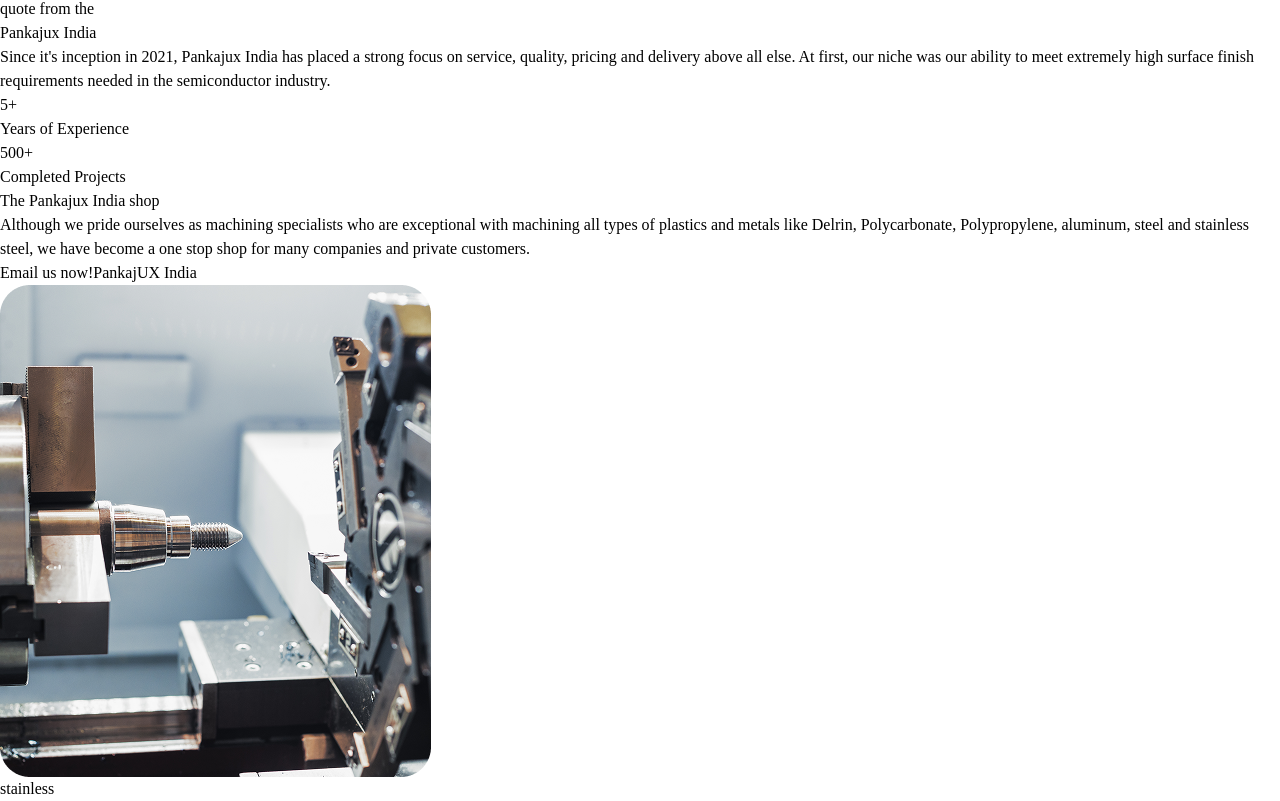
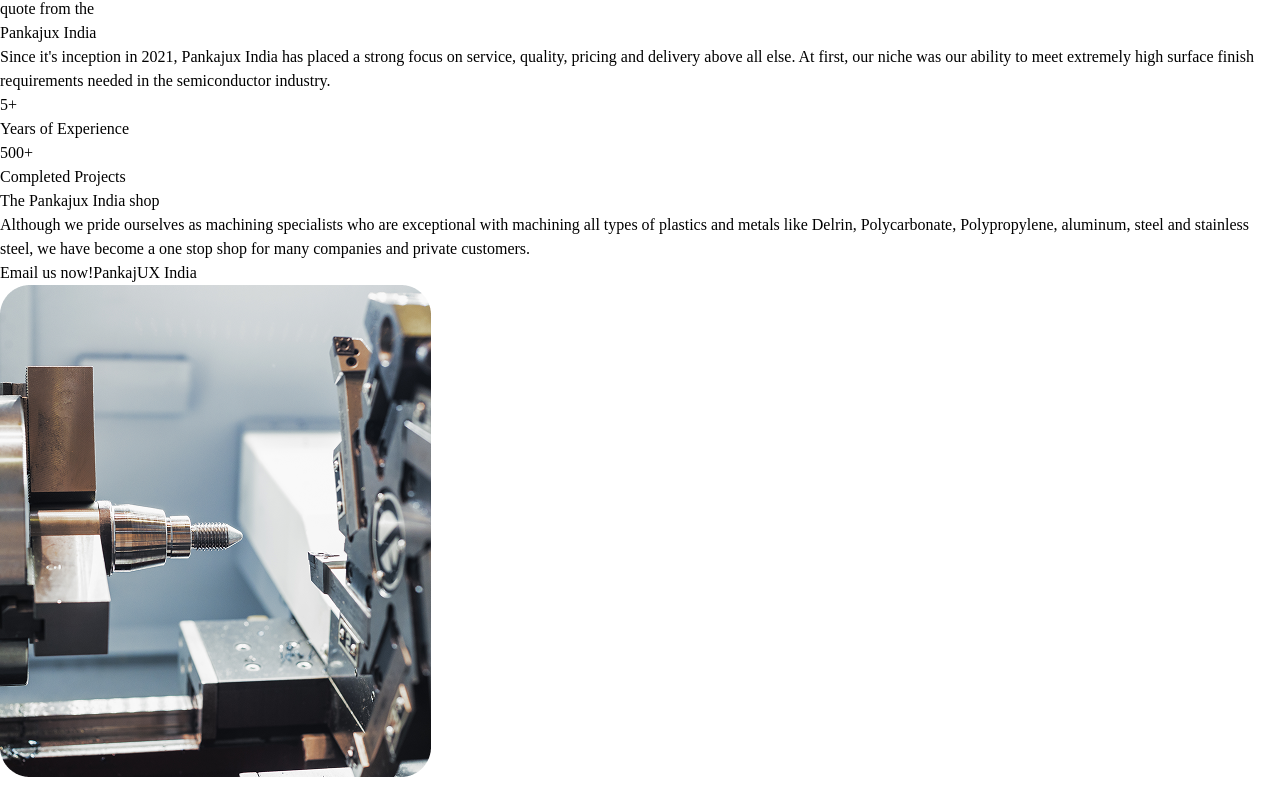
Before and after one commit to musao2/antigravity, a React (Vite) app: page / in a window 1280 px wide. Shown: the part 1634-2435 px from the top of the page. After the commit the page ends 2411 px from the top, so only its background shows below. Built offline with nearby package versions, Linux system fonts and the light colour scheme.

Commit message:
Yangilanish

```diff
--- a/src/components/Tajriba.jsx
+++ b/src/components/Tajriba.jsx
@@ -71,10 +71,6 @@ function Tajriba() {
                     </div>
 
                 </div>
-
-
-
-                <h1>stainless</h1>
             </section>
         </>
     )
```
